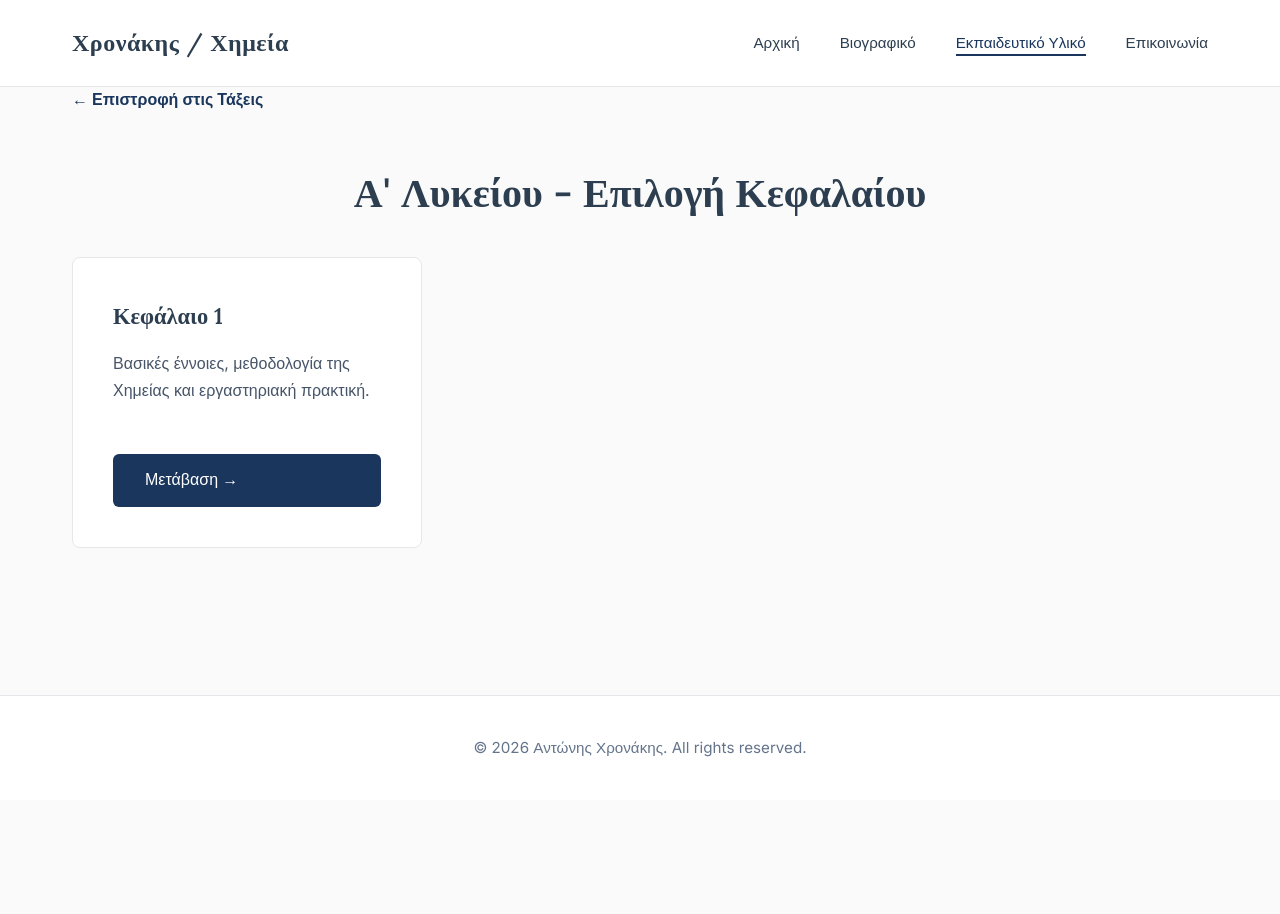
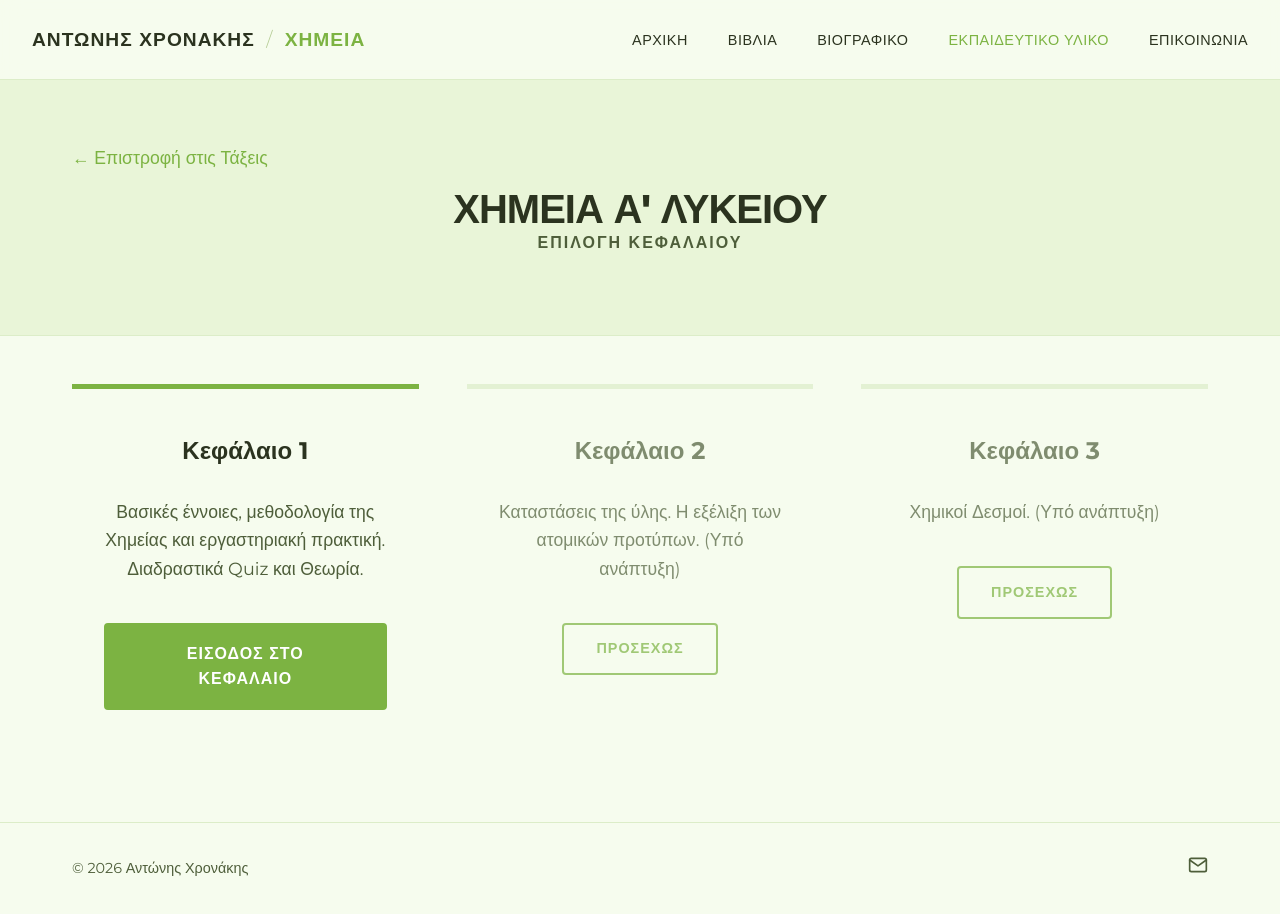
Before and after one commit to gamwmanos/antonischronakis, a plain HTML site: page class_a.html in a window 1280 px wide. Before the commit the page ends 800 px from the top, so only its background shows below. Drawn offline with Linux system fonts and the light colour scheme.

Commit message:
Convert class_a page to new green-yellow aesthetic

```diff
--- a/class_a.html
+++ b/class_a.html
@@ -3,39 +3,79 @@
 <head>
     <meta charset="UTF-8">
     <meta name="viewport" content="width=device-width, initial-scale=1.0">
-    <title>Α' Λυκείου | Αντώνης Χρονάκης - Χημικός</title>
-    <link rel="stylesheet" href="styles.css">
+    <title>Α' Λυκείου | Αντώνης Χρονάκης</title>
+    <!-- Using Montserrat font -->
+    <link rel="preconnect" href="https://fonts.googleapis.com">
+    <link rel="preconnect" href="https://fonts.gstatic.com" crossorigin>
+    <link href="https://fonts.googleapis.com/css2?family=Montserrat:wght@300;400;500;700;800&display=swap" rel="stylesheet">
+    <link rel="stylesheet" href="landing.css">
 </head>
-<body>
-    <header>
-        <div class="nav-container">
-            <a href="index.html" class="logo">Χρονάκης / Χημεία</a>
-            <ul class="nav-links">
+<body style="background-color: var(--bg-color);">
+    <header class="landing-header">
+        <div class="nav-container-landing">
+            <a href="index.html" class="logo-landing">Αντώνης Χρονάκης <span class="divider">/</span> <span class="logo-highlight">Χημεία</span></a>
+            <ul class="nav-links-landing">
                 <li><a href="index.html">Αρχική</a></li>
+                <li><a href="index.html#books">Βιβλία</a></li>
                 <li><a href="bio.html">Βιογραφικό</a></li>
                 <li><a href="edu.html" class="active">Εκπαιδευτικό Υλικό</a></li>
                 <li><a href="contact.html">Επικοινωνία</a></li>
             </ul>
         </div>
     </header>
-    <main>
-        <div style="margin-bottom: 20px;">
-            <a href="edu.html" style="text-decoration: none; color: var(--accent-color); font-weight: bold;">&larr; Επιστροφή στις Τάξεις</a>
+
+    <main style="padding-bottom: 4rem; min-height: 60vh;">
+        <div class="bio-hero-banner" style="text-align: center;">
+            <div class="container">
+                <div style="margin-bottom: 1rem; text-align: left;">
+                    <a href="edu.html" style="text-decoration: none; color: var(--accent-green); font-weight: 500; font-size: 1.1rem;">&larr; Επιστροφή στις Τάξεις</a>
+                </div>
+                <h1 class="hero-title" style="font-size: 2.5rem; margin-bottom: 0;">Χημεια Α' Λυκειου</h1>
+                <p class="hero-subtitle" style="color: var(--text-light); letter-spacing: 2px;">ΕΠΙΛΟΓΗ ΚΕΦΑΛΑΙΟΥ</p>
+            </div>
         </div>
-        <h1 class="page-title">Α' Λυκείου - Επιλογή Κεφαλαίου</h1>
-        <div class="card-grid" style="justify-content: center;">
-            <div class="card" style="max-width: 350px;">
-                <h3>Κεφάλαιο 1</h3>
-                <p>Βασικές έννοιες, μεθοδολογία της Χημείας και εργαστηριακή πρακτική.</p>
-                <br>
-                <a href="chap_1.html" class="btn">Μετάβαση  &rarr;</a>
+
+        <div class="container">
+            <div class="books-grid" style="margin-top: 3rem;">
+                <!-- Κεφάλαιο 1 -->
+                <div class="book-card" style="border-top: 5px solid var(--accent-green);">
+                    <h3 style="margin-top: 1rem; color: var(--text-main); font-size: 1.5rem;">Κεφάλαιο 1</h3>
+                    <p class="book-desc" style="font-size: 1.1rem; padding: 1rem 0;">Βασικές έννοιες, μεθοδολογία της Χημείας και εργαστηριακή πρακτική. Διαδραστικά Quiz και Θεωρία.</p>
+                    <div style="padding-bottom: 1rem;">
+                        <a href="chap_1.html" class="btn-green">Είσοδος στο Κεφάλαιο</a>
+                    </div>
+                </div>
+
+                <!-- Κεφάλαιο 2 Προσεχώς -->
+                <div class="book-card" style="border-top: 5px solid var(--border-color); opacity: 0.7;">
+                    <h3 style="margin-top: 1rem; color: var(--text-light); font-size: 1.5rem;">Κεφάλαιο 2</h3>
+                    <p class="book-desc" style="font-size: 1.1rem; padding: 1rem 0;">Καταστάσεις της ύλης. Η εξέλιξη των ατομικών προτύπων. (Υπό ανάπτυξη)</p>
+                    <div style="padding-bottom: 1rem;">
+                        <span class="btn-green-outline" style="cursor: not-allowed;">Προσεχώς</span>
+                    </div>
+                </div>
+
+                <!-- Κεφάλαιο 3 Προσεχώς -->
+                <div class="book-card" style="border-top: 5px solid var(--border-color); opacity: 0.7;">
+                    <h3 style="margin-top: 1rem; color: var(--text-light); font-size: 1.5rem;">Κεφάλαιο 3</h3>
+                    <p class="book-desc" style="font-size: 1.1rem; padding: 1rem 0;">Χημικοί Δεσμοί. (Υπό ανάπτυξη)</p>
+                    <div style="padding-bottom: 1rem;">
+                        <span class="btn-green-outline" style="cursor: not-allowed;">Προσεχώς</span>
+                    </div>
+                </div>
             </div>
-            <!-- Future chapters can be added here -->
         </div>
     </main>
-    <footer>
-        <p>&copy; 2026 Αντώνης Χρονάκης. All rights reserved.</p>
+
+    <footer class="landing-footer" style="margin-top: auto;">
+        <div class="container footer-content">
+            <p>&copy; 2026 Αντώνης Χρονάκης</p>
+            <div class="footer-socials">
+                <a href="contact.html" title="Email" class="footer-icon">
+                    <svg viewBox="0 0 24 24" width="20" height="20" stroke="currentColor" stroke-width="2" fill="none" stroke-linecap="round" stroke-linejoin="round"><path d="M4 4h16c1.1 0 2 .9 2 2v12c0 1.1-.9 2-2 2H4c-1.1 0-2-.9-2-2V6c0-1.1.9-2 2-2z"></path><polyline points="22,6 12,13 2,6"></polyline></svg>
+                </a>
+            </div>
+        </div>
     </footer>
-    <script src="script.js"></script>
 </body>
 </html>
```
